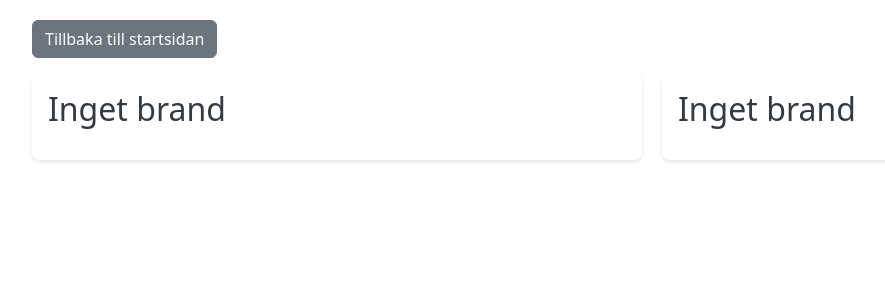
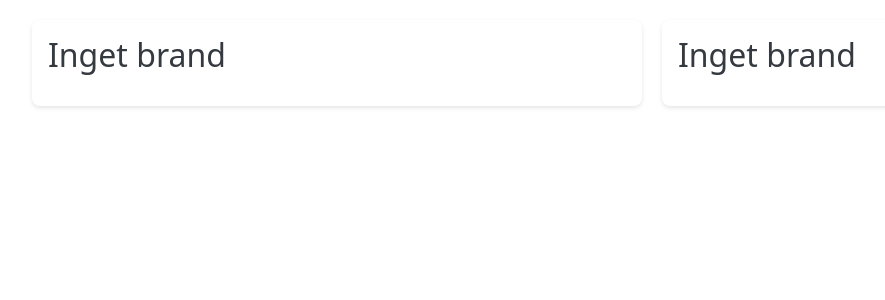
Before and after one commit to mewset/lagerhantering, a Flask app: page /dashboard in a window 1280 px wide. Shown: the top 300 px of the page, without its empty margins (38-923 px from the left). Run offline with Flask 3, Linux system fonts and the light colour scheme; data that the repository does not hold is empty.

```diff
--- a/templates/dashboard.html
+++ b/templates/dashboard.html
@@ -80,8 +80,6 @@
 </head>
 <body>
     <div class="container-fluid dashboard-container">
-        <!-- Knapp för att gå tillbaka till startsidan -->
-        <a href="/" class="btn btn-secondary mb-3">Tillbaka till startsidan</a>
 
         <!-- Huvudsektion för dashboarden -->
         <div class="dashboard-section">
```
